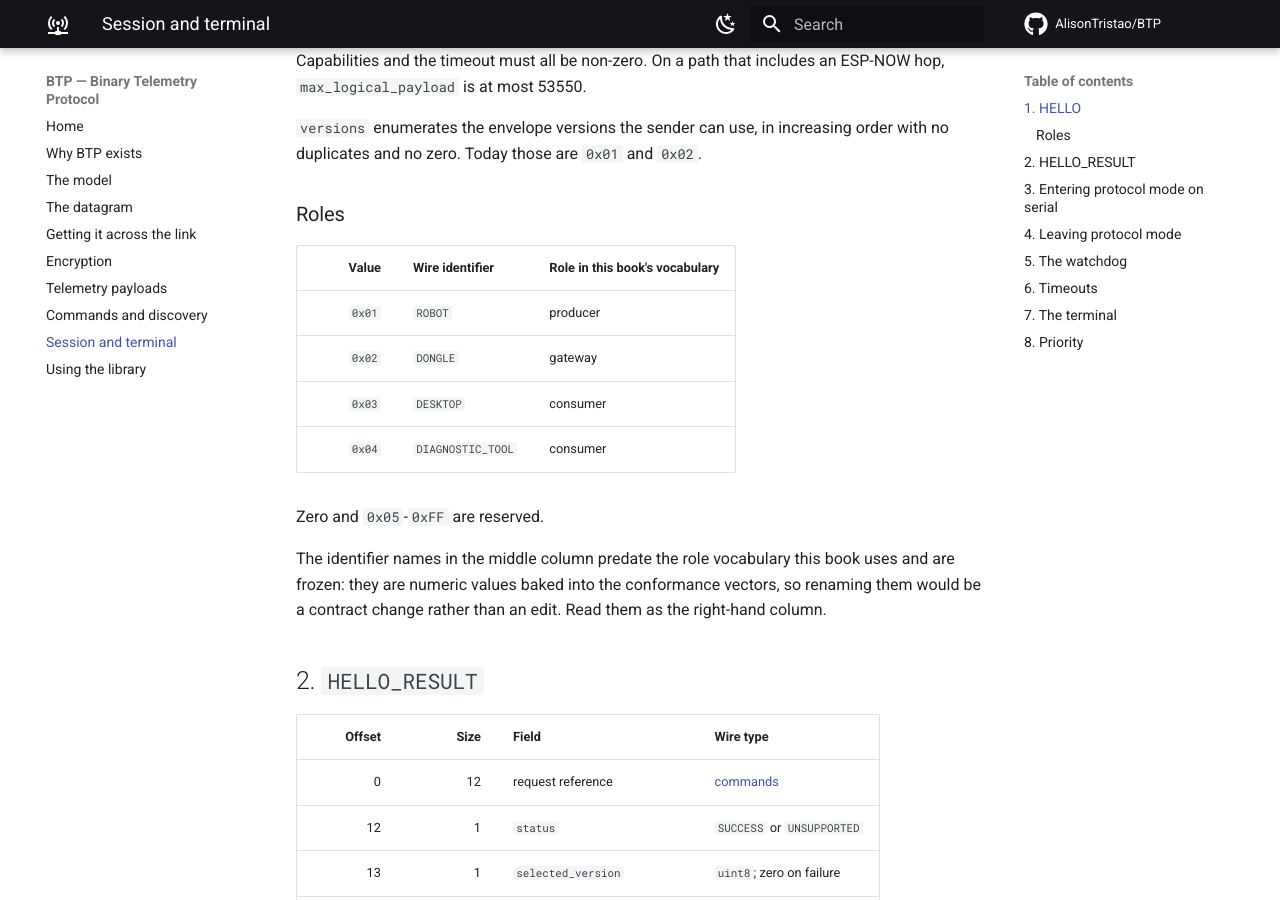
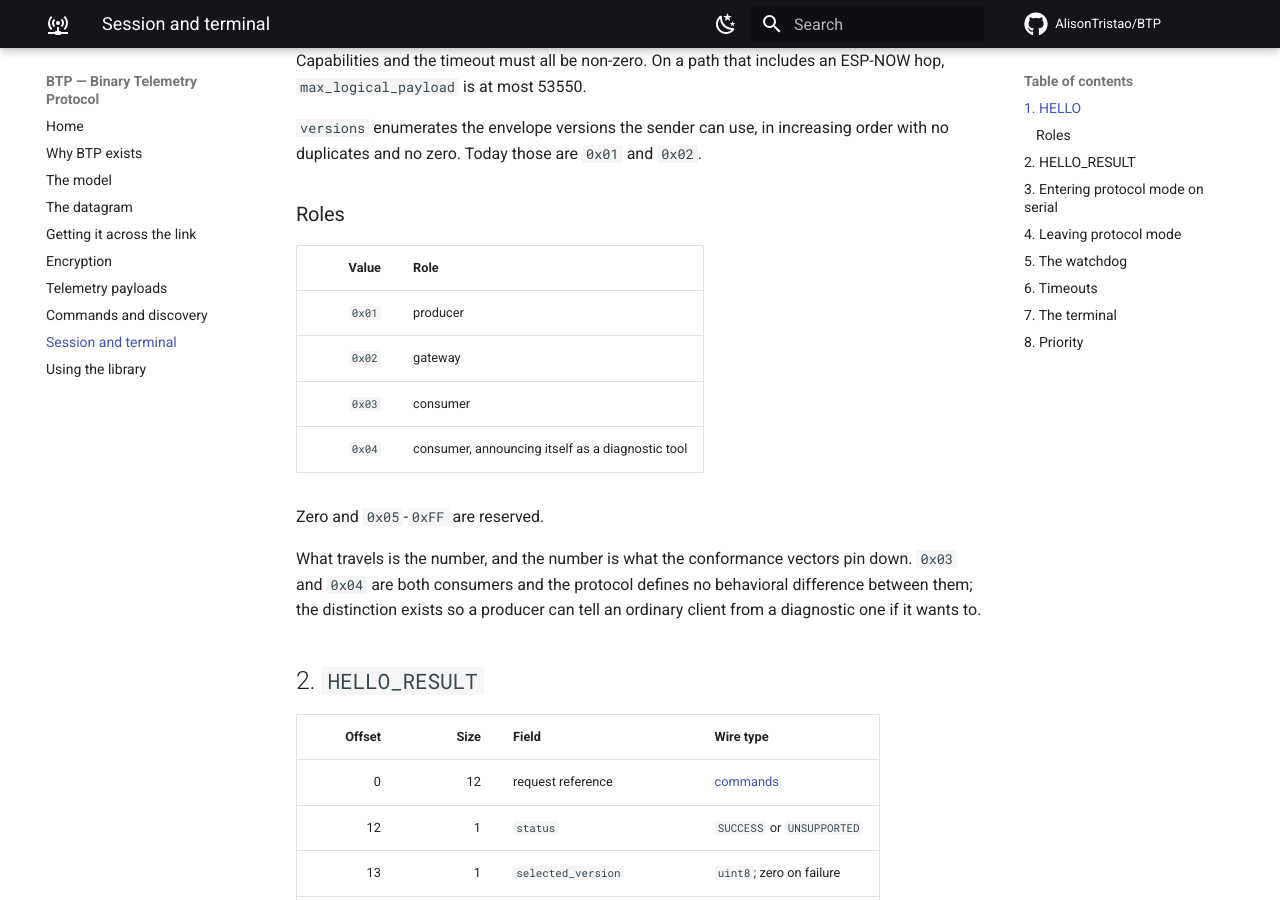
Before and after one commit to AlisonTristao/BTP, an MkDocs documentation site: the page built from docs/session-and-terminal.md, in a window 1280 px wide and 900 px high, scrolled down 1079 px. Built offline with MkDocs 1.6.1 and Material for MkDocs 9.7.7, drawn with Linux system fonts in a browser that asks for light colours; comment, search, counter and statistics services are not loaded.

Commit message:
Drop the legacy role identifier names
The HELLO role table still carried ROBOT/DONGLE/DESKTOP/DIAGNOSTIC_TOOL
next to the numbers. Those names appear in no source file, no tool and
no vector payload -- only the numeric value travels, and only the
numeric value is what the vectors pin down. Keeping them meant carrying
consumer-product vocabulary in a protocol book for no contract reason.

The table is now value to role, with a note that 0x03 and 0x04 are both
consumers and the protocol defines no behavioral difference.

Also fixes a comment in aead.cpp that named a specific relay device and
cited two constants (BTP_ESPNOW_MAX_PAYLOAD_SIZE,
BTP_USB_HID_MAX_PAYLOAD_SIZE) that exist nowhere in the codebase, and
translates requirements-docs.txt, the last file left in Portuguese.

Co-Authored-By: Claude Opus 5 (1M context) <noreply@anthropic.com>

```diff
--- a/docs/session-and-terminal.md
+++ b/docs/session-and-terminal.md
@@ -37,19 +37,19 @@ order with no duplicates and no zero. Today those are `0x01` and `0x02`.
 
 ### Roles
 
-| Value | Wire identifier | Role in this book's vocabulary |
-| ---: | --- | --- |
-| `0x01` | `ROBOT` | producer |
-| `0x02` | `DONGLE` | gateway |
-| `0x03` | `DESKTOP` | consumer |
-| `0x04` | `DIAGNOSTIC_TOOL` | consumer |
+| Value | Role |
+| ---: | --- |
+| `0x01` | producer |
+| `0x02` | gateway |
+| `0x03` | consumer |
+| `0x04` | consumer, announcing itself as a diagnostic tool |
 
 Zero and `0x05`-`0xFF` are reserved.
 
-The identifier names in the middle column predate the role vocabulary this book
-uses and are frozen: they are numeric values baked into the conformance
-vectors, so renaming them would be a contract change rather than an edit. Read
-them as the right-hand column.
+What travels is the number, and the number is what the conformance vectors pin
+down. `0x03` and `0x04` are both consumers and the protocol defines no
+behavioral difference between them; the distinction exists so a producer can
+tell an ordinary client from a diagnostic one if it wants to.
 
 ## 2. `HELLO_RESULT`
 
--- a/requirements-docs.txt
+++ b/requirements-docs.txt
@@ -1,5 +1,5 @@
-# Dependências apenas do livro em docs/ (mkdocs.yml). Nada aqui entra no build
-# da biblioteca C++ nem é exigido para rodar os testes de conformidade.
+# Dependencies of the book in docs/ (mkdocs.yml) only. Nothing here enters the
+# C++ library build, and nothing here is needed to run the conformance tests.
 #
 #   python -m venv .venv-docs
 #   .venv-docs/Scripts/pip install -r requirements-docs.txt   # Windows
```
Also changed, not shown: 1 other file.
